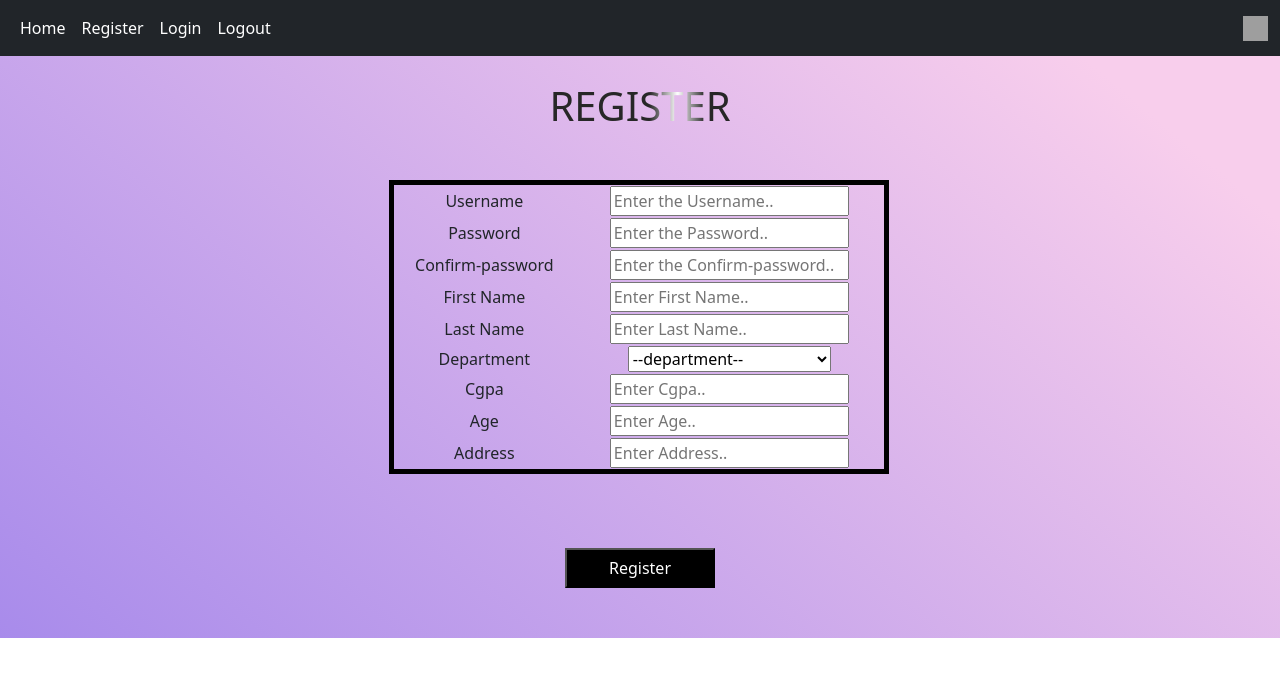
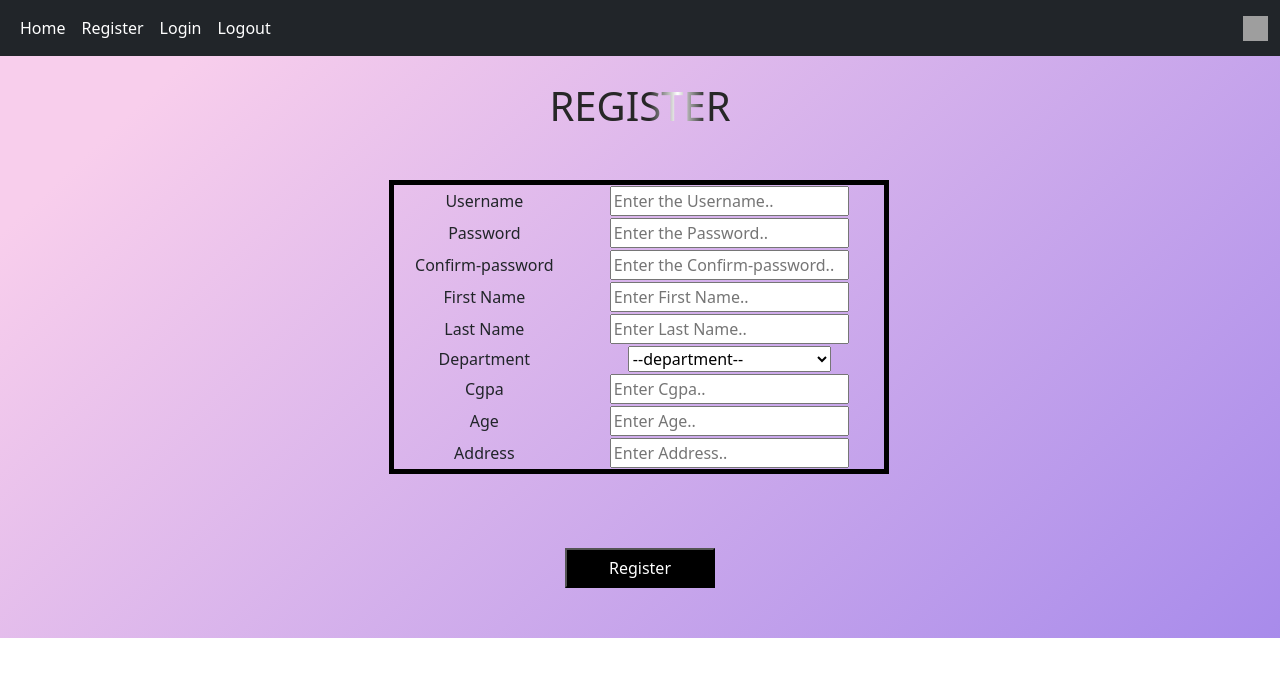
Before and after one commit to sophia-asahi/portal, a Django app: page /register/ in a window 1280 px wide. Shown: the top 677 px of the page. Run offline with Django 3.2, Linux system fonts and the light colour scheme; grey boxes are pictures that could not be loaded.

Commit message:
first commit!!

```diff
--- a/studentportal/student/static/student/base.css
+++ b/studentportal/student/static/student/base.css
@@ -1,6 +1,7 @@
 .bgc{
    background-color: #f8ceec;
-   background-image: linear-gradient(400deg, #a88beb 0%, #f8ceec 90%);
+   background-image: linear-gradient(317deg, #a88beb 0%, #f8ceec 90%);
+
    padding:50px;
 }
 
```
